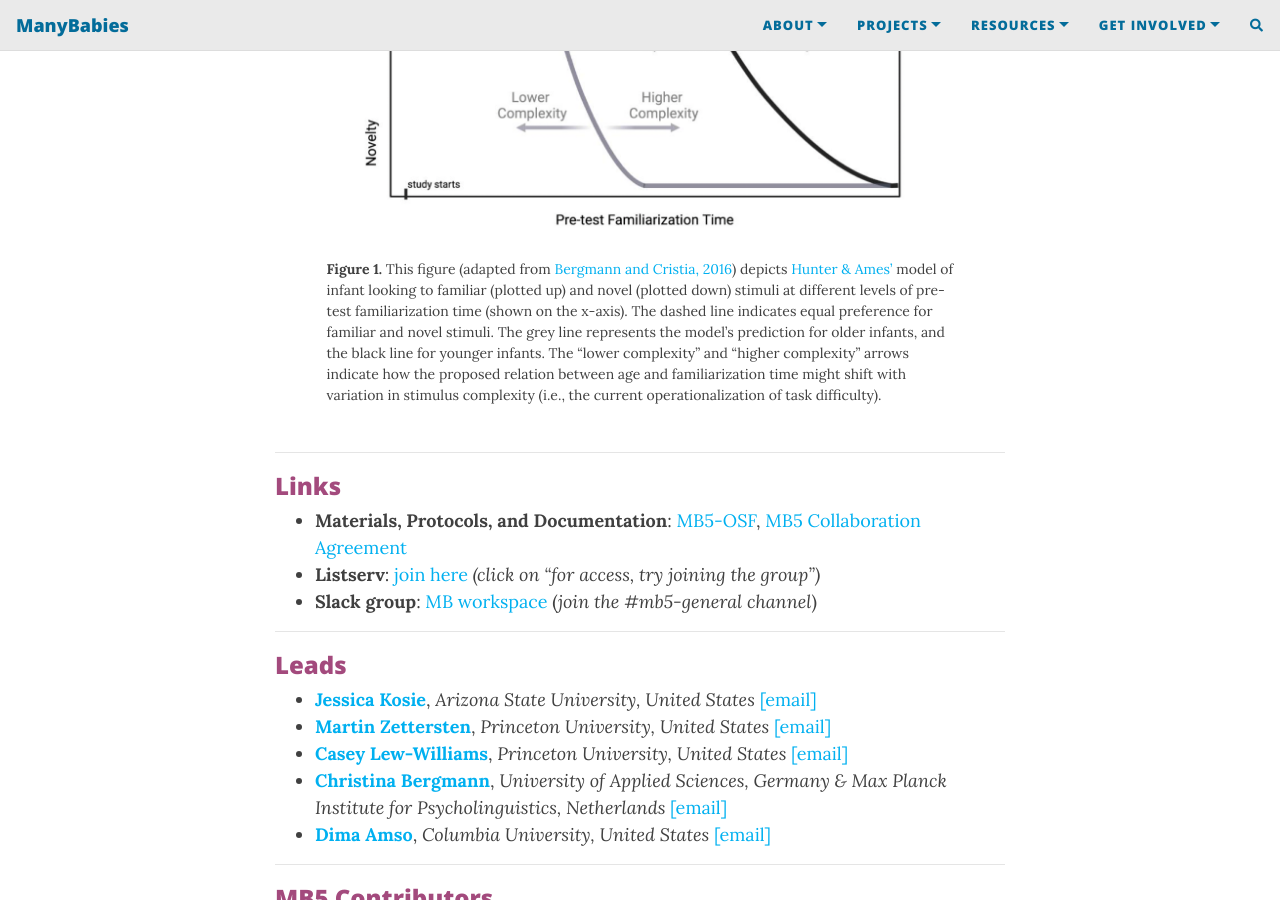
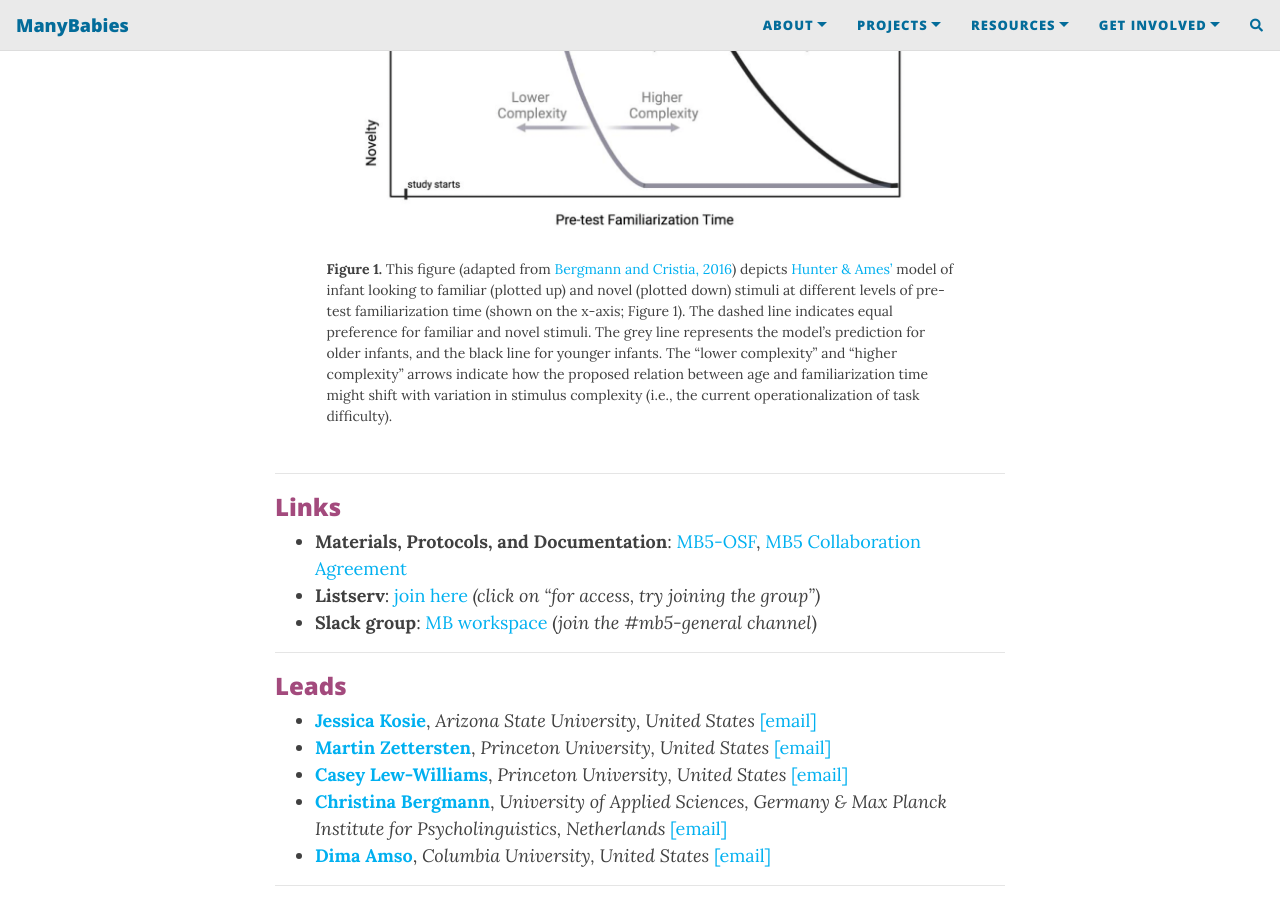
Before and after one commit to manybabies/manybabies.github.io, a Jekyll site: the page built from MB5.md, in a window 1280 px wide and 900 px high, scrolled down 1065 px. Built offline with Jekyll 4.4.1, drawn with Linux system fonts in a browser that asks for light colours; nearby versions of some CDN libraries; comment, search, counter and statistics services are not loaded.

Commit message:
Update MB5.md

```diff
--- a/MB5.md
+++ b/MB5.md
@@ -34,7 +34,7 @@ subtitle: The Hunter & Ames Model of Infant Looking Preference
     </div>
     <div class="row">
       <div class="col-sm-12" align=left>
-        <p style="font-size:14px; "><b>Figure 1.</b> This figure (adapted from <a href="https://doi.org/10.1111/desc.12341" target="_blank">Bergmann and Cristia, 2016</a>) depicts <a href="https://psycnet.apa.org/record/1988-98065-003" target="_blank">Hunter & Ames’</a> model of infant looking to familiar (plotted up) and novel (plotted down) stimuli at different levels of pre-test familiarization time (shown on the x-axis). The dashed line indicates equal preference for familiar and novel stimuli. The grey line represents the model’s prediction for older infants, and the black line for younger infants. The “lower complexity” and “higher complexity” arrows indicate how the proposed relation between age and familiarization time might shift with variation in stimulus complexity (i.e., the current operationalization of task difficulty).</p>
+        <p style="font-size:14px; "><b>Figure 1.</b> This figure (adapted from <a href="https://doi.org/10.1111/desc.12341" target="_blank">Bergmann and Cristia, 2016</a>) depicts <a href="https://psycnet.apa.org/record/1988-98065-003" target="_blank">Hunter & Ames’</a> model of infant looking to familiar (plotted up) and novel (plotted down) stimuli at different levels of pre-test familiarization time (shown on the x-axis; Figure 1). The dashed line indicates equal preference for familiar and novel stimuli. The grey line represents the model’s prediction for older infants, and the black line for younger infants. The “lower complexity” and “higher complexity” arrows indicate how the proposed relation between age and familiarization time might shift with variation in stimulus complexity (i.e., the current operationalization of task difficulty).</p>
       </div>
     </div>
   </div>
```
